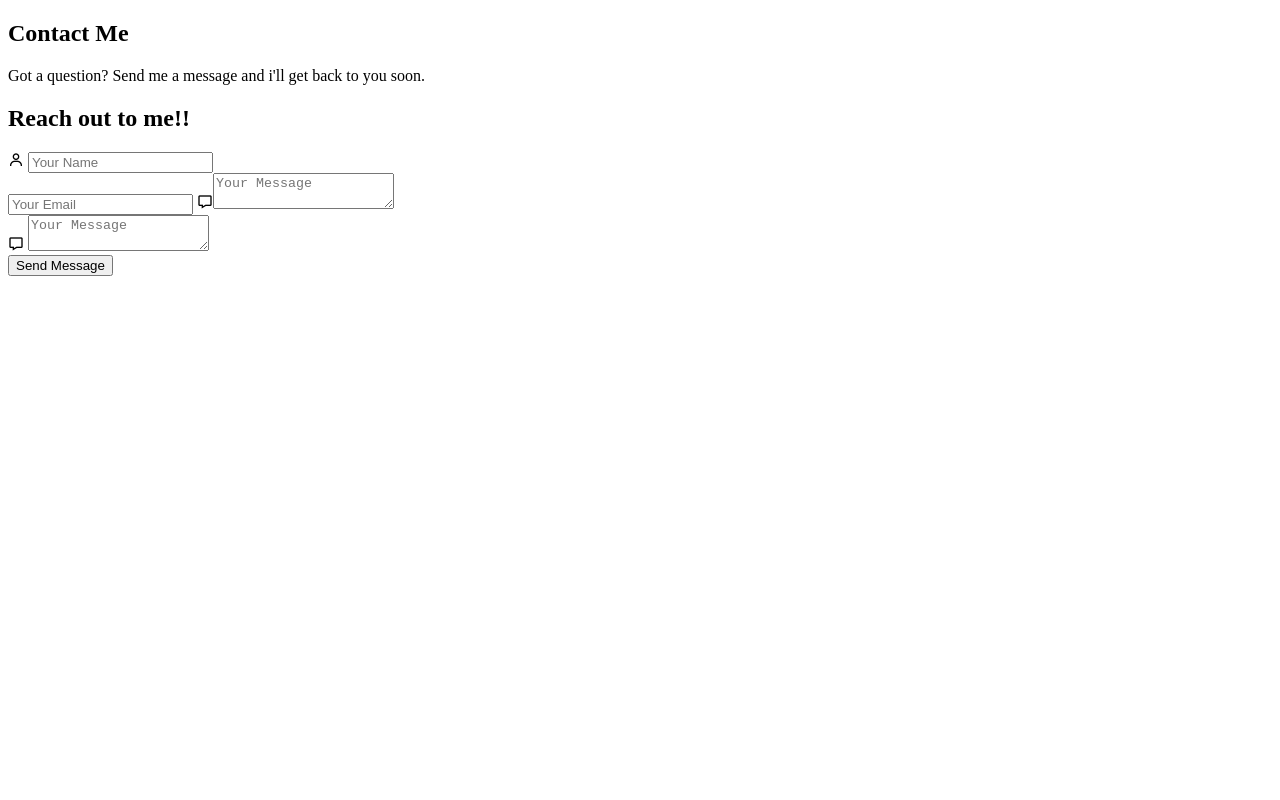
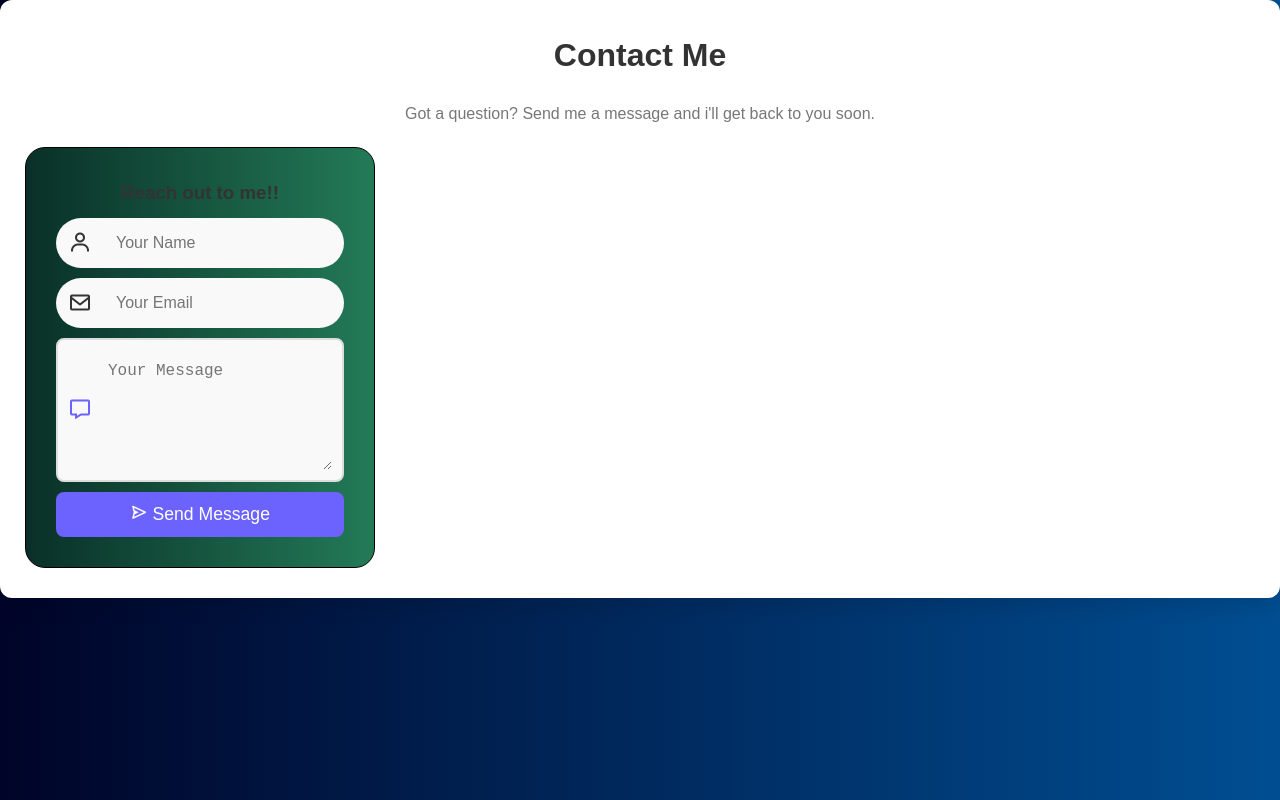
Before and after one commit to 0047Adarsh/Portfolio, a website: page public/example.html in a window 1280 px wide. Drawn offline with nearby package versions, Linux system fonts and the light colour scheme.

Commit message:
Added a BG Color

```diff
--- a/index.js
+++ b/index.js
@@ -21,8 +21,12 @@ app.get('/',(req,res)=>{
     res.render('index');
 })
 
+// app.get('/ex', (req, res) => {
+//     res.render('example');
+// });
+
 app.get('/ex', (req, res) => {
-    res.render('example');
+    res.sendFile(path.join(__dirname, 'public', 'example.html'));
 });
 
 const transporter = nodemailer.createTransport({
--- a/public/example.html
+++ b/public/example.html
@@ -17,20 +17,21 @@
         </div>
 
 
-        <h2>Reach out to me!!</h2>
-        <form action="/contact" method="post">
+
+        <form action="/contact" method="post" class="contact-form">
+            <h3>Reach out to me!!</h3>
             <div class="contact-name">
                 <i class='bx bx-user'></i>
                 <input name="name" type="text" placeholder="Your Name" required>
             </div>
-
-
-            <input name="email" type="email" placeholder="Your Email" required>
-            <i class='bx bx-message'></i><textarea name="message" placeholder="Your Message" required></textarea>
+            <div class="contact-name">
+                <i class='bx bx-envelope'></i>
+                <input name="email" type="email" placeholder="Your Email" required>
+            </div>
             <div class="textarea-container">
                 <i class='bx bx-message'></i>
                 <textarea name="message" placeholder="Your Message" required></textarea>
             </div>
-            <button type="submit">Send Message</button>
+            <button type="submit"><i class='bx bx-send' ></i>  Send Message</button>
         </form>
     </section>
--- a/public/styles/example.css
+++ b/public/styles/example.css
@@ -0,0 +1,251 @@
+/* Global Styles */
+* {
+    margin: 0;
+    padding: 0;
+    box-sizing: border-box;
+}
+
+body {
+    font-family: 'Arial', sans-serif;
+    background-color: #f4f4f9;
+    color: #333;
+    line-height: 1.6;
+    animation: fadeIn 1s ease-out;
+    background: linear-gradient(to right, #000428, #004e92);
+}
+
+h1, h2, h3, h4, h5, h6 {
+    color: #333;
+}
+
+a {
+    text-decoration: none;
+    color: inherit;
+}
+
+section {
+    padding: 60px 20px;
+
+    margin: 0 auto;
+    opacity: 0;
+    animation: fadeIn 1s ease-out forwards;
+}
+
+h2 {
+    font-size: 2rem; /* Reduced font size */
+    color: #333;
+    margin-bottom: 20px;
+    font-weight: 700;
+    animation: fadeIn 1s ease-out;
+}
+
+h2:nth-child(2) {
+    animation-delay: 0.5s;
+}
+
+/* Contact Section */
+.contact-form{
+    width: 350px;
+    display: flex;
+    text-align: center;
+    background-color: purple;
+    background: linear-gradient(to right, #093028, #237a57);
+}
+#contacts {
+    background-color: #fff;
+    border-radius: 12px; /* Softer corners */
+    box-shadow: 0 10px 20px rgba(0, 0, 0, 0.1);
+    padding: 30px 25px; /* Reduced padding for a smaller form */
+    text-align: center;
+    transform: translateY(20px);
+    animation: fadeInUp 1s ease-out forwards;
+    opacity: 0;
+}
+
+#contacts div p {
+    color: #777;
+    font-size: 1rem; /* Slightly smaller text */
+    margin-bottom: 20px;
+    animation: fadeIn 1.5s ease-out;
+}
+
+#contacts form {
+    display: flex;
+    flex-direction: column;
+    gap: 10px;
+    opacity: 0;
+    animation: fadeIn 1.5s ease-out forwards;
+    animation-delay: 1s;
+    border: 1px solid black;
+    padding: 30px 30px;
+    border-radius: 20px;
+}
+
+.contact-name, input, textarea {
+    padding: 8px 12px;
+    font-size: 1rem;
+    border: 0px solid #ddd;
+    border-radius: 50px;
+    background-color: #f9f9f9;
+    transition: all 0.3s ease;
+    outline: none;
+    color: #333;
+}
+
+.contact-name {
+    display: flex;
+    align-items: center;
+    justify-content: flex-start;
+}
+
+.contact-name i {
+    font-size: 1.5rem;
+    color: #333;
+    margin-right: 12px;
+}
+
+input, textarea {
+    width: 100%;
+}
+
+textarea {
+    min-height: 120px; /* Reduced height for a more compact form */
+    resize: vertical;
+    border-radius: 12px;
+}
+
+input:focus, textarea:focus {
+    border-color: #6c63ff;
+    box-shadow: 0 0 5px rgba(108, 99, 255, 0.3);
+    transform: translateY(-2px);
+}
+
+button {
+    background-color: #6c63ff;
+    color: #fff;
+    border: none;
+    padding: 12px 20px;
+    font-size: 1.1rem;
+    border-radius: 8px;
+    cursor: pointer;
+    transition: background-color 0.3s ease, transform 0.2s ease;
+}
+
+button:hover {
+    background-color: #5a53e5;
+    transform: translateY(-5px);
+    animation: buttonHover 0.3s ease-out;
+}
+
+button:active {
+    transform: translateY(0);
+}
+
+/* Animations */
+@keyframes fadeIn {
+    0% {
+        opacity: 0;
+    }
+    100% {
+        opacity: 1;
+    }
+}
+
+@keyframes slideUp {
+    0% {
+        transform: translateY(20px);
+        opacity: 0;
+    }
+    100% {
+        transform: translateY(0);
+        opacity: 1;
+    }
+}
+
+@keyframes fadeInUp {
+    0% {
+        transform: translateY(20px);
+        opacity: 0;
+    }
+    100% {
+        transform: translateY(0);
+        opacity: 1;
+    }
+}
+
+@keyframes buttonHover {
+    0% {
+        transform: translateY(0);
+    }
+    100% {
+        transform: translateY(-5px);
+    }
+}
+
+/* Responsive Design */
+@media (max-width: 768px) {
+    #contacts form {
+        padding: 0 20px;
+    }
+
+    section {
+        max-width: 90%; /* Make section take up more space on smaller screens */
+    }
+}
+
+@media (max-width: 480px) {
+    h2 {
+        font-size: 1.5rem;
+    }
+
+    .contact-name i {
+        font-size: 1.3rem;
+    }
+
+    button {
+        font-size: 1rem;
+    }
+}
+
+
+/* Styling for the container that holds both the icon and the textarea */
+.textarea-container {
+    display: flex;
+    align-items: center;
+    position: relative;
+    gap: 10px;  /* Space between icon and textarea */
+    border: 2px solid #ddd;
+    border-radius: 8px;
+    background-color: #f9f9f9;
+    padding: 10px;
+    transition: all 0.3s ease;
+}
+
+.textarea-container i {
+    font-size: 1.5rem;
+    color: #6c63ff; /* Icon color */
+    position: absolute;
+    left: 10px; /* Positioning the icon to the left */
+    top: 50%;
+    transform: translateY(-50%);
+}
+
+.textarea-container textarea {
+    width: 100%;
+    padding: 12px 12px 12px 40px; /* Add left padding to avoid overlap with the icon */
+    font-size: 1rem;
+    border: none;
+    outline: none;
+    border-radius: 8px;
+    background-color: transparent; /* Make background transparent so the box looks unified */
+    color: #333;
+    resize: vertical;
+    min-height: 120px;
+    transition: border-color 0.3s ease, box-shadow 0.3s ease;
+}
+
+.textarea-container textarea:focus {
+    border-color: #6c63ff;
+    box-shadow: 0 0 5px rgba(108, 99, 255, 0.3);
+    transform: translateY(-2px);
+}
--- a/public/styles/style.css
+++ b/public/styles/style.css
@@ -18,6 +18,7 @@ body {
     line-height: 1.6;
     background-color: black;
     color: var(--text-color);
+    background: linear-gradient(to right, #000428, #004e92);
 }
 
 a {
```
